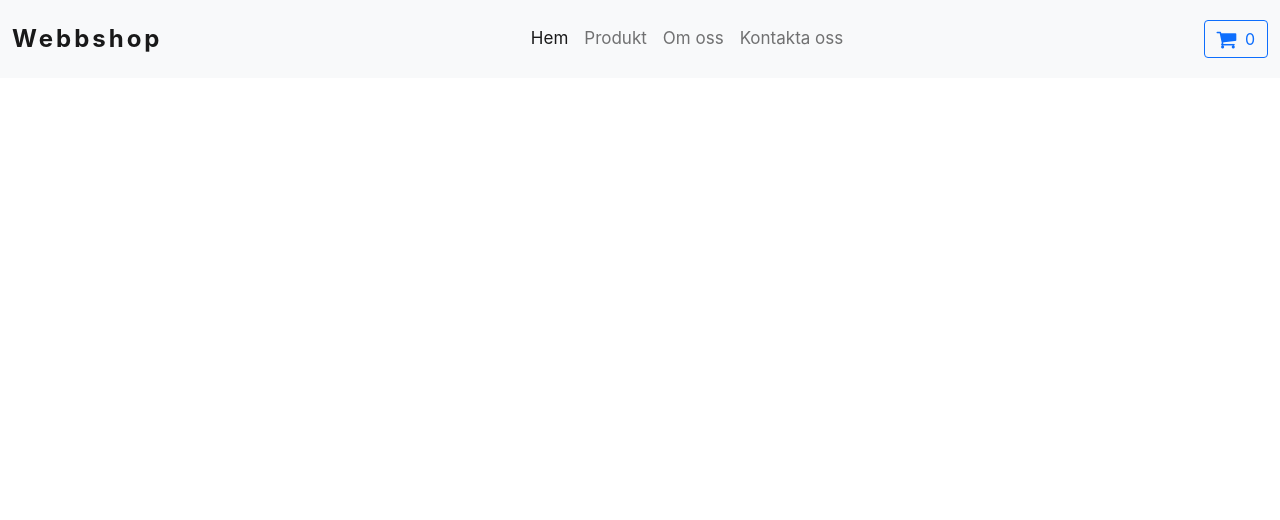
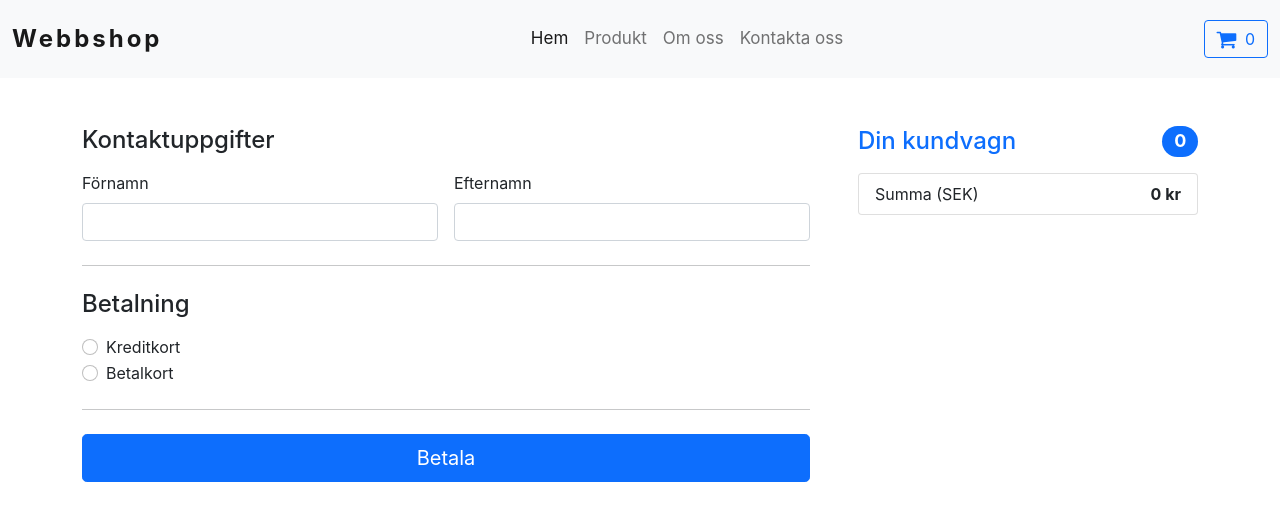
Before and after one commit to GhaneJ/product_store, a React (Create React App) app: page /checkout in a window 1280 px wide. Shown: the top 520 px of the page. Built offline with nearby package versions, Linux system fonts and the light colour scheme.

Commit message:
Checkout page added

```diff
--- a/src/App.js
+++ b/src/App.js
@@ -9,6 +9,7 @@ import Footer from "./components/Footer";
 import About from "./components/About";
 import Contact from "./components/Contact";
 import Cart from "./components/Cart";
+import Checkout from "./components/Checkout";
 
 function App() {
   return (
@@ -19,6 +20,7 @@ function App() {
       <Route path="/products" element={<Product />} />
         <Route exact path="/products/:id" element={<ProductInfo />} />
         <Route exact path="/cart" element={<Cart />} />
+        <Route exact path="/checkout" element={<Checkout />} />
         <Route exact path='/about' element={<About />} />
         <Route exact path='/contact' element={<Contact />} />
       </Routes>
--- a/src/Components/Cart.jsx
+++ b/src/Components/Cart.jsx
@@ -43,13 +43,21 @@ const Cart = () => {
             </div>
         );
     }
-
-
+    const button = () => {
+        return (
+            <div className="container">
+                <div className="row">
+                    <NavLink to="/checkout" className="btn btn-outline-primary mb-5 w-25 mx-auto">Gå vidare till kassan!</NavLink>
+                </div>
+            </div>
+        );
+    }
 
     return (
         <>
             {state.length === 0 && emptyCart()}
             {state.length !== 0 && state.map(cartItems)}
+            {state.length !== 0 && button()}
         </>
     )
 }
--- /dev/null
+++ b/src/Components/Checkout.jsx
@@ -0,0 +1,85 @@
+import React from 'react'
+import { useSelector } from 'react-redux'
+
+const Checkout = () => {
+    const state = useSelector((state) => state.addItem)
+
+    var total = 0;
+    const itemList = (item) => {
+        total = total + item.price;
+        return (
+            <li className="list-group-item d-flex justify-content-between lh-sm">
+                <div>
+                    <h6 className="my-0">{item.title}</h6>
+                </div>
+                <span className="text-muted">{item.price} kr</span>
+            </li>
+        );
+    }
+
+    return (
+        <>
+            <div className="container my-5">
+                <div className="row g-5">
+                    <div className="col-md-5 col-lg-4 order-md-last">
+                        <h4 className="d-flex justify-content-between align-items-center mb-3">
+                            <span className="text-primary">Din kundvagn</span>
+                            <span className="badge bg-primary rounded-pill">{state.length}</span>
+                        </h4>
+                        <ul className="list-group mb-3">
+                            {state.map(itemList)}
+
+                            <li className="list-group-item d-flex justify-content-between">
+                                <span>Summa (SEK)</span>
+                                <strong>{total} kr</strong>
+                            </li>
+                        </ul>
+                    </div>
+                    <div className="col-md-7 col-lg-8">
+                        <h4 className="mb-3">Kontaktuppgifter</h4>
+                        <form className="needs-validation" noValidate="">
+                            <div className="row g-3">
+                                <div className="col-sm-6">
+                                    <label htmlFor="firstName" className="form-label">Förnamn</label>
+                                    <input type="text" className="form-control" id="firstName" placeholder="" value="" required="" />
+                                    <div className="invalid-feedback">
+                                        Förnamn är obligatoriskt!
+                                    </div>
+                                </div>
+
+                                <div className="col-sm-6">
+                                    <label htmlFor="lastName" className="form-label">Efternamn</label>
+                                    <input type="text" className="form-control" id="lastName" placeholder="" value="" required="" />
+                                    <div className="invalid-feedback">
+                                        Efternamn är obligatoriskt!
+                                    </div>
+                                </div>
+                            </div>
+
+                            <hr className="my-4" />
+
+                            <h4 className="mb-3">Betalning</h4>
+
+                            <div className="my-3">
+                                <div className="form-check">
+                                    <input id="credit" name="paymentMethod" type="radio" className="form-check-input" checked="" required="" />
+                                    <label className="form-check-label" htmlFor="credit">Kreditkort</label>
+                                </div>
+                                <div className="form-check">
+                                    <input id="debit" name="paymentMethod" type="radio" className="form-check-input" required="" />
+                                    <label className="form-check-label" htmlFor="debit">Betalkort</label>
+                                </div>
+                            </div>
+
+                            <hr className="my-4" />
+
+                            <button className="w-100 btn btn-primary btn-lg" type="submit">Betala</button>
+                        </form>
+                    </div>
+                </div>
+            </div>
+        </>
+    )
+}
+
+export default Checkout
```
